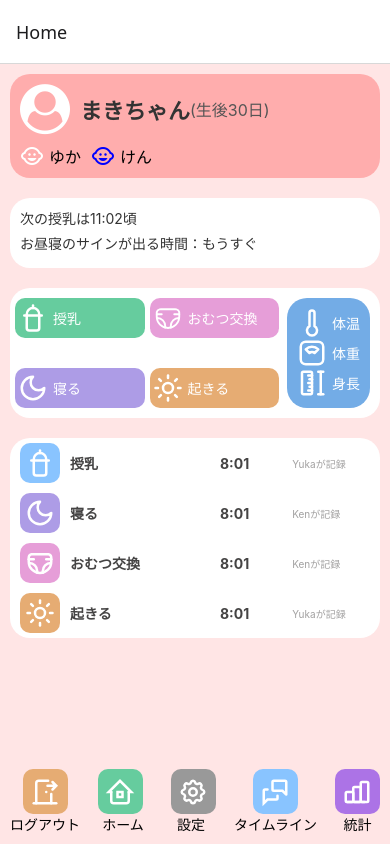
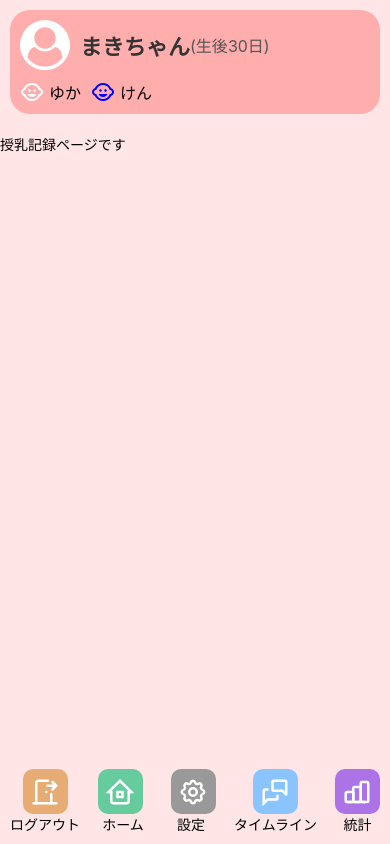
Before and after one commit to MS-hujp/baby_tracker, a React Native app: screen /Feeding in a window 390 px wide. Built offline with nearby package versions, Linux system fonts and the light colour scheme.

Commit message:
add move button to home, feeding

```diff
--- a/App.tsx
+++ b/App.tsx
@@ -1,17 +1,30 @@
-// App.tsx または router.tsx
 import { NavigationContainer } from '@react-navigation/native';
-import { createStackNavigator } from '@react-navigation/stack';
+import { createNativeStackNavigator } from '@react-navigation/native-stack';
 import React from 'react';
+import FeedingScreen from './src/screens/FeedingScreen';
 import HomeScreen from './src/screens/HomeScreen';
 
-const Stack = createStackNavigator();
+export type RootStackParamList = {
+  Home: undefined;
+  Feeding: undefined;
+};
 
-export default function App() {
+const Stack = createNativeStackNavigator<RootStackParamList>();
+
+const App = () => {
   return (
     <NavigationContainer>
-      <Stack.Navigator initialRouteName="Home">
+      <Stack.Navigator
+        initialRouteName="Home"
+        screenOptions={{
+          headerShown: false
+        }}
+      >
         <Stack.Screen name="Home" component={HomeScreen} />
+        <Stack.Screen name="Feeding" component={FeedingScreen} />
       </Stack.Navigator>
     </NavigationContainer>
   );
-}
+};
+
+export default App;
--- a/package.json
+++ b/package.json
@@ -14,7 +14,8 @@
     "@expo/vector-icons": "^14.1.0",
     "@react-navigation/bottom-tabs": "^7.3.10",
     "@react-navigation/elements": "^2.3.8",
-    "@react-navigation/native": "^7.1.8",
+    "@react-navigation/native": "^7.1.9",
+    "@react-navigation/native-stack": "^7.3.13",
     "@react-navigation/stack": "^7.3.1",
     "expo": "~53.0.9",
     "expo-blur": "~14.1.4",
--- /dev/null
+++ b/src/components/layout/Header.tsx
@@ -0,0 +1,70 @@
+import { FontAwesome, MaterialIcons } from "@expo/vector-icons";
+import React from "react";
+import { StyleSheet, Text, TouchableOpacity, View } from "react-native";
+
+interface HeaderProps {
+  babyName: string;
+  ageInDays: number;
+  participants: {
+    name: string;
+    color: string;
+  }[];
+}
+
+const Header = ({ babyName, ageInDays, participants }: HeaderProps) => {
+  return (
+    <View style={styles.header}>
+      <View style={styles.profileContainer}>
+        <FontAwesome name="user-circle" size={50} color="white" />
+        <Text style={styles.profileName}>{babyName}</Text>
+        <Text style={styles.profileAge}>(生後{ageInDays}日)</Text>
+      </View>
+      <View style={styles.participants}>
+        {participants.map((participant, index) => (
+          <TouchableOpacity key={index} style={styles.iconButton}>
+            <MaterialIcons name="child-care" size={24} color={participant.color} />
+            <Text style={styles.participantText}>{participant.name}</Text>
+          </TouchableOpacity>
+        ))}
+      </View>
+    </View>
+  );
+};
+
+const styles = StyleSheet.create({
+  header: {
+    backgroundColor: "#ffadad",
+    padding: 10,
+    borderRadius: 20,
+    marginBottom: 20,
+  },
+  profileContainer: {
+    flexDirection: "row",
+    alignItems: "center",
+  },
+  profileName: {
+    fontSize: 22,
+    fontWeight: "bold",
+    marginLeft: 10,
+    color: "#333",
+  },
+  profileAge: {
+    fontSize: 16,
+    color: "#555",
+  },
+  participants: {
+    flexDirection: "row",
+    marginTop: 10,
+  },
+  iconButton: {
+    flexDirection: "row",
+    alignItems: "center",
+    marginRight: 10,
+  },
+  participantText: {
+    fontSize: 16,
+    marginLeft: 5,
+  },
+});
+
+export default Header;
--- a/src/components/navigation/BottomNavigation.tsx
+++ b/src/components/navigation/BottomNavigation.tsx
@@ -1,4 +1,7 @@
-import { StyleSheet, Text, View } from "react-native";
+import { useNavigation } from "@react-navigation/native";
+import { NativeStackNavigationProp } from "@react-navigation/native-stack";
+import { StyleSheet, Text, TouchableOpacity, View } from "react-native";
+import { RootStackParamList } from "../../../App";
 import {
     homeIcon,
     logoutIcon,
@@ -8,7 +11,11 @@ import {
 } from "../../assets/icons/icons";
 import TablerIcon from "../TablerIcon";
 
+type BottomNavigationProp = NativeStackNavigationProp<RootStackParamList>;
+
 const BottomNavigation = () => {
+  const navigation = useNavigation<BottomNavigationProp>();
+
   return (
     <View style={styles.navigation}>
       <View style={styles.bottomNavwrap}>
@@ -23,7 +30,10 @@ const BottomNavigation = () => {
         </View>
         <Text>ログアウト</Text>
       </View>
-      <View style={styles.bottomNavwrap}>
+      <TouchableOpacity
+        style={styles.bottomNavwrap}
+        onPress={() => navigation.navigate('Home')}
+      >
         <View style={[styles.bottomNav, { backgroundColor: "#66cc9e", marginRight: 5 }]}>
           <TablerIcon
             xml={homeIcon}
@@ -34,7 +44,7 @@ const BottomNavigation = () => {
           />
         </View>
         <Text>ホーム</Text>
-      </View>
+      </TouchableOpacity>
       <View style={styles.bottomNavwrap}>
         <View style={[styles.bottomNav, { backgroundColor: "#999999", marginLeft: 5 }]}>
           <TablerIcon
--- /dev/null
+++ b/src/screens/FeedingScreen.tsx
@@ -0,0 +1,41 @@
+import React from "react";
+import { SafeAreaView, ScrollView, Text, View } from "react-native";
+import Header from "../components/layout/Header";
+import BottomNavigation from "../components/navigation/BottomNavigation";
+import styles from "../styles/FeedingScreenStyles";
+
+const FeedingScreen = () => {
+  const headerProps = {
+    babyName: "まきちゃん",
+    ageInDays: 30,
+    participants: [
+      { name: "ゆか", color: "#FFF" },
+      { name: "けん", color: "blue" }
+    ]
+  };
+
+  return (
+    <SafeAreaView style={styles.container}>
+      <ScrollView
+        style={styles.scrollView}
+        contentContainerStyle={{ paddingBottom: 20 }}
+        bounces={true}
+        showsVerticalScrollIndicator={true}
+        alwaysBounceVertical={true}
+      >
+        <View style={styles.innerContainer}>
+          <Header {...headerProps} />
+          {/* ここに授乳記録のフォームやコンテンツを追加 */}
+
+        </View>
+
+        <Text>授乳記録ページです</Text>
+
+
+      </ScrollView>
+      <BottomNavigation />
+    </SafeAreaView>
+  );
+};
+
+export default FeedingScreen;
--- a/src/screens/HomeScreen.tsx
+++ b/src/screens/HomeScreen.tsx
@@ -1,4 +1,4 @@
-import { FontAwesome, MaterialIcons } from "@expo/vector-icons";
+import { NativeStackNavigationProp } from "@react-navigation/native-stack";
 import React from "react";
 import {
   SafeAreaView,
@@ -7,6 +7,7 @@ import {
   TouchableOpacity,
   View,
 } from "react-native";
+import { RootStackParamList } from "../../App";
 import {
   babyBottleIcon,
   diaperIcon,
@@ -14,13 +15,29 @@ import {
   sleepIcon,
   thermometerIcon,
   wakeupIcon,
-  weightIcon
+  weightIcon,
 } from "../assets/icons/icons";
 import TablerIcon from "../components/TablerIcon";
+import Header from "../components/layout/Header";
 import BottomNavigation from "../components/navigation/BottomNavigation";
 import styles from "../styles/HomeScreenStyles";
 
-const HomeScreen = () => {
+type HomeScreenNavigationProp = NativeStackNavigationProp<RootStackParamList, 'Home'>;
+
+interface HomeScreenProps {
+  navigation: HomeScreenNavigationProp;
+}
+
+const HomeScreen = ({ navigation }: HomeScreenProps) => {
+  const headerProps = {
+    babyName: "まきちゃん",
+    ageInDays: 30,
+    participants: [
+      { name: "ゆか", color: "#FFF" },
+      { name: "けん", color: "blue" }
+    ]
+  };
+
   return (
     <SafeAreaView style={styles.container}>
       <ScrollView
@@ -31,23 +48,7 @@ const HomeScreen = () => {
         alwaysBounceVertical={true}
       >
         <View style={styles.innerContainer}>
-          <View style={styles.header}>
-            <View style={styles.profileContainer}>
-              <FontAwesome name="user-circle" size={50} color="white" />
-              <Text style={styles.profileName}>まきちゃん</Text>
-              <Text style={styles.profileAge}>(生後30日)</Text>
-            </View>
-            <View style={styles.participants}>
-              <TouchableOpacity style={styles.iconButton}>
-                <MaterialIcons name="child-care" size={24} color="#FFF" />
-                <Text style={styles.participantText}>ゆか</Text>
-              </TouchableOpacity>
-              <TouchableOpacity style={styles.iconButton}>
-                <MaterialIcons name="child-care" size={24} color="blue" />
-                <Text style={styles.participantText}>けん</Text>
-              </TouchableOpacity>
-            </View>
-          </View>
+          <Header {...headerProps} />
 
           <View style={styles.infoBox}>
             <Text style={styles.infoText}>次の授乳は11:02頃</Text>
@@ -61,6 +62,7 @@ const HomeScreen = () => {
               <View style={styles.recordRow}>
                 <TouchableOpacity
                   style={[styles.recordButton, { backgroundColor: "#66cc9e" }]}
+                  onPress={() => navigation.navigate('Feeding')}
                 >
                   <TablerIcon
                     xml={babyBottleIcon}
--- /dev/null
+++ b/src/styles/FeedingScreenStyles.ts
@@ -0,0 +1,19 @@
+import { StyleSheet } from "react-native";
+
+const styles = StyleSheet.create({
+  container: {
+    flex: 1,
+    backgroundColor: "#ffe5e5",
+    paddingTop: 10,
+    paddingHorizontal: 10,
+    paddingBottom: 0,
+  },
+  scrollView: {
+    flex: 1,
+  },
+  innerContainer: {
+    paddingHorizontal: 10,
+  },
+});
+
+export default styles;
--- a/src/styles/HomeScreenStyles.ts
+++ b/src/styles/HomeScreenStyles.ts
@@ -13,39 +13,6 @@ const styles = StyleSheet.create({
   },
   innerContainer: {
     paddingHorizontal: 10,
-  },
-  header: {
-    backgroundColor: "#ffadad",
-    padding: 10,
-    borderRadius: 20,
-    marginBottom: 20,
-  },
-  profileContainer: {
-    flexDirection: "row",
-    alignItems: "center",
-  },
-  profileName: {
-    fontSize: 22,
-    fontWeight: "bold",
-    marginLeft: 10,
-    color: "#333",
-  },
-  profileAge: {
-    fontSize: 16,
-    color: "#555",
-  },
-  participants: {
-    flexDirection: "row",
-    marginTop: 10,
-  },
-  iconButton: {
-    flexDirection: "row",
-    alignItems: "center",
-    marginRight: 10,
-  },
-  participantText: {
-    fontSize: 16,
-    marginLeft: 5,
   },
   infoBox: {
     backgroundColor: "#fff",
```
Also changed, not shown: 1 other file (tests, documents, lock files or other folders).
